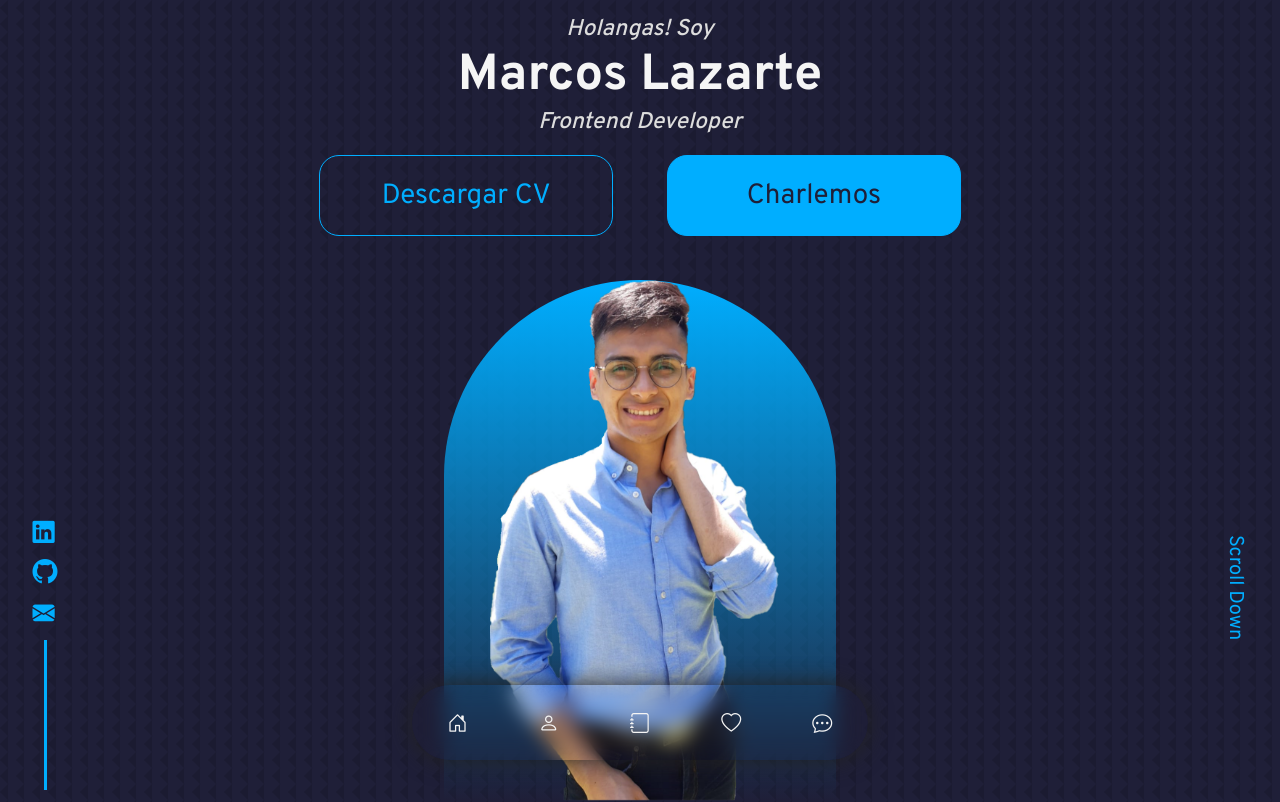
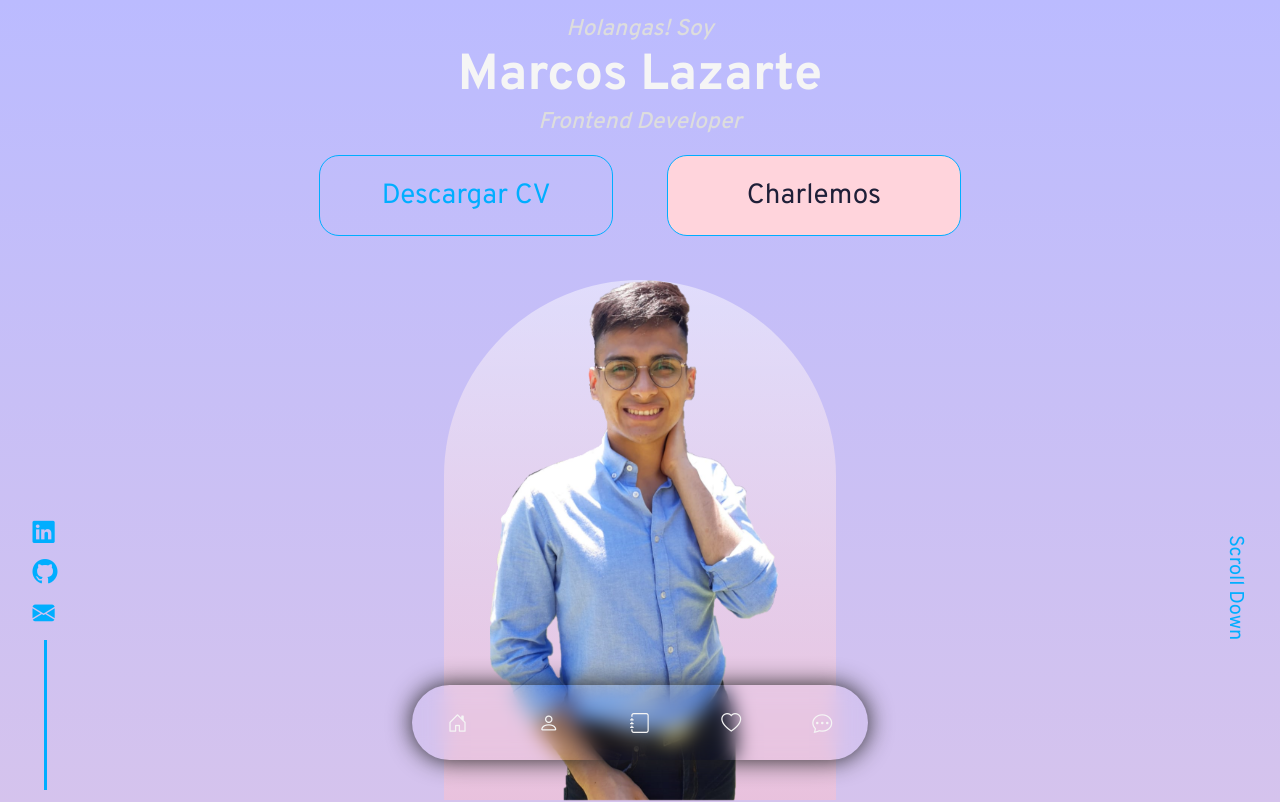
Before and after one commit to MarcosLazarte/YP4.0---Front-end-Academy---2022, a plain HTML site: page index.html in a window 1280 px wide. Shown: the top 802 px of the page. Drawn offline with nearby package versions, Linux system fonts and the light colour scheme.

Commit message:
cambiando color, probando

```diff
--- a/style/style.css
+++ b/style/style.css
@@ -13,7 +13,7 @@ body{
     background-color: hsl(240, 29%, 17%);
     background-image: url(../assets/bg-texture.png);
     color: whitesmoke;
-    /*background: linear-gradient(rgba(0, 0, 255, 0.267), rgba(255, 0, 0, 0.185));*/
+    background: linear-gradient(rgba(0, 0, 255, 0.267), rgba(255, 0, 0, 0.185));
 
 }
 /*@media screen and (min-width: 767px){*/
@@ -157,7 +157,8 @@ body{
         margin: 0px auto;
     }
     .botonDerecho{
-        background-color: #00aeff;
+        /*background-color: #00aeff;*/
+        background-color: rgb(255, 212, 220);
         color: #1f1f38;
     }
     .header_containerImagen{
@@ -178,7 +179,8 @@ body{
         border-radius: 500px 500px 0px 0px;
 
         margin: 0px auto;
-        background-image: linear-gradient(180deg, rgb(0, 174, 255), #1f1f381f);
+        /*background-image: linear-gradient(180deg, rgb(0, 174, 255), #1f1f381f);*/
+        background-image: linear-gradient(180deg, rgba(255, 255, 255, 0.473), rgba(255, 192, 203, 0.466));
     }
     .header_imagen{
         height: auto;
```
